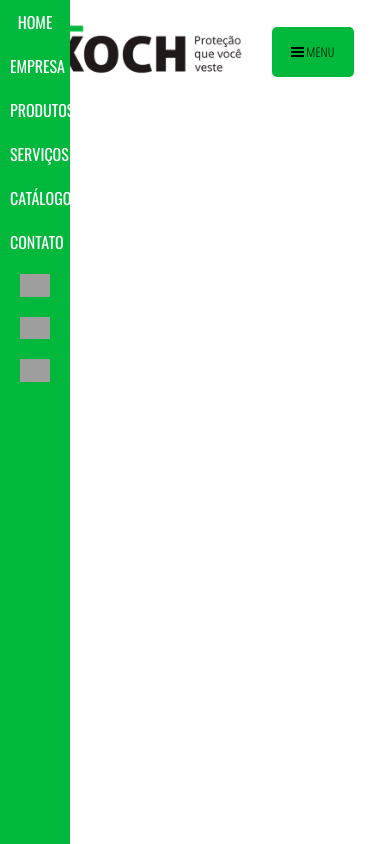
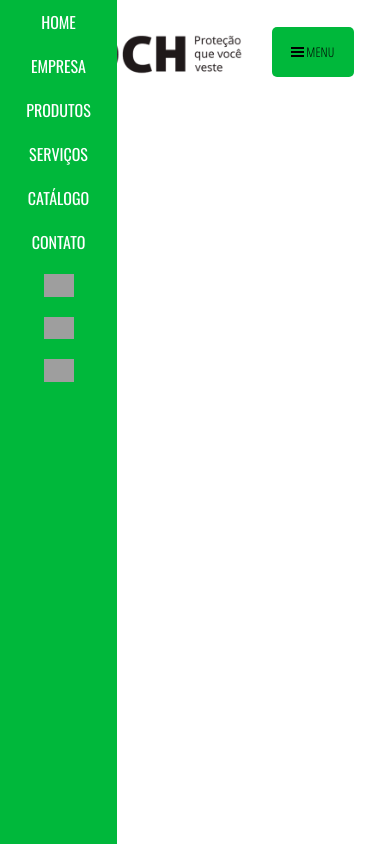
Before and after one commit to TailonSilva/Projetos, a plain HTML site: page projeto_koch/header.html in a window 390 px wide. Both pictures are taken after a click on the button "MENU". Drawn offline with nearby package versions, Linux system fonts and the light colour scheme; grey boxes are pictures that could not be loaded.

Commit message:
atiualização menu mobile

```diff
--- a/projeto_koch/css/estilo-header.css
+++ b/projeto_koch/css/estilo-header.css
@@ -80,7 +80,7 @@
         display: block;
         height: 100vh;
         z-index: 900;
-        width: 18%;
+        width: 30%;
     }
 
     .menu-mobile ul a {
```
